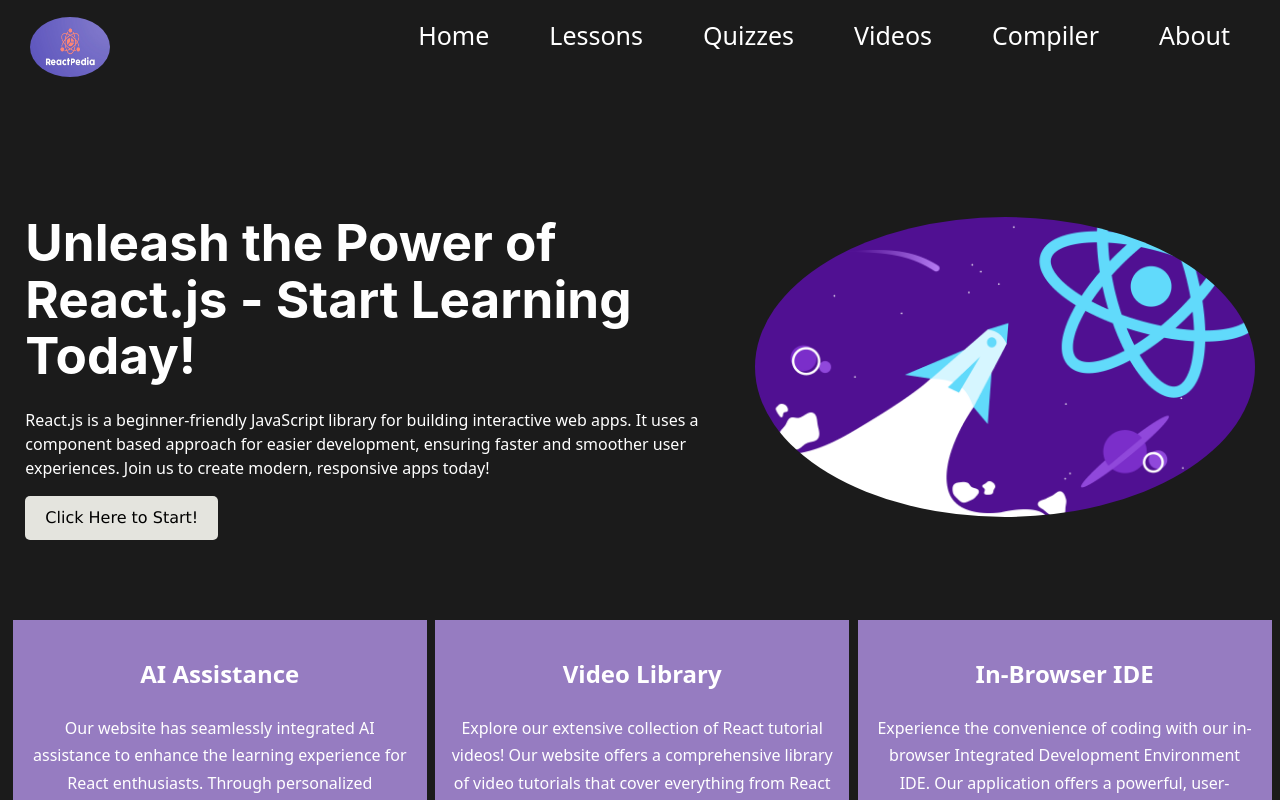
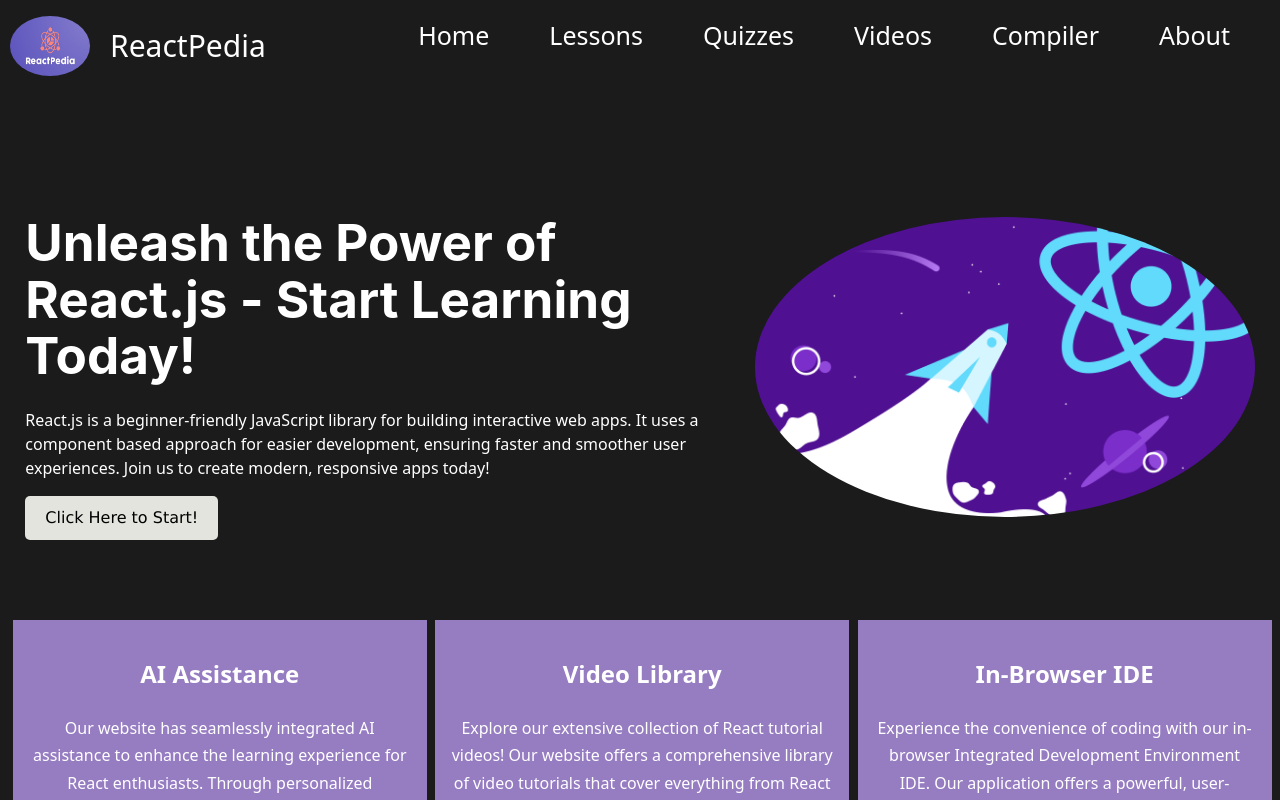
Before and after one commit to anthony-gudiel/reactpedia, a React (Vite) app in the folder app/: page / in a window 1280 px wide. Shown: the top 800 px of the page. Built offline with nearby package versions, Linux system fonts and the light colour scheme; no server answers; what redaxios would draw is missing.

Commit message:
Added ReactPedia title to header

```diff
--- a/app/src/components/header.css
+++ b/app/src/components/header.css
@@ -3,10 +3,26 @@
   height: 80px;
   background-color: #1B1B1B;
   display: flex;
-  justify-content: flex-end;
+  justify-content: flex-start;
   align-items: center;
   font-family: system-ui, -apple-system, BlinkMacSystemFont, 'Segoe UI', Roboto, Oxygen, Ubuntu, Cantarell, 'Open Sans', 'Helvetica Neue', sans-serif;
   font-weight: lighter;
+  position: relative;
+}
+
+.logo-and-title {
+  display: flex;
+  align-items: center;
+  justify-content: space-between;
+}
+
+.header-title {
+  margin-top: 10px;
+  margin-left: 20px;
+  font-size: 30px;
+  color: white;
+  font-weight: lighter;
+  text-decoration: none;
 }
 
 .links {
@@ -32,11 +48,10 @@
 
 .header-logo img{
 margin-top: 17px;
-margin-left: 30px;
+margin-left: 10px;
 border-radius: 50%;
 width: 80px;
 height: 60px;
-position: absolute;
 top: 0;
 left: 0;
 }
--- a/app/src/components/header.jsx
+++ b/app/src/components/header.jsx
@@ -5,8 +5,13 @@
 export const Header = () => {
   return (
     <div className='header'>
+      <div className='logo-and-title'>
         <div className='header-logo'>
           <img src={logo} alt="Failed to load." />
+        </div>
+        <div className='header-title'>
+        ReactPedia
+        </div>
       </div>
       <div className='links'>
         <Link to='/'> Home </Link>
```
Lines whose indentation alone changed are shown as unchanged.
